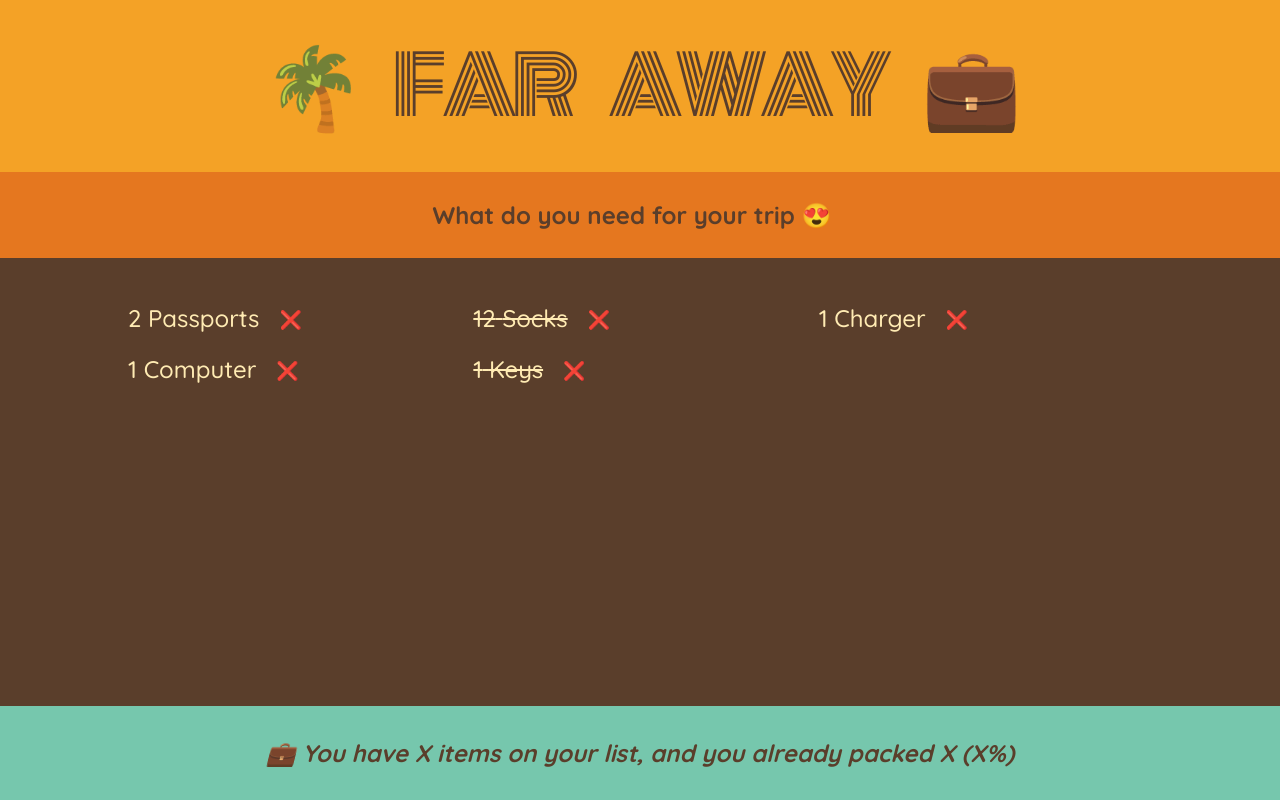
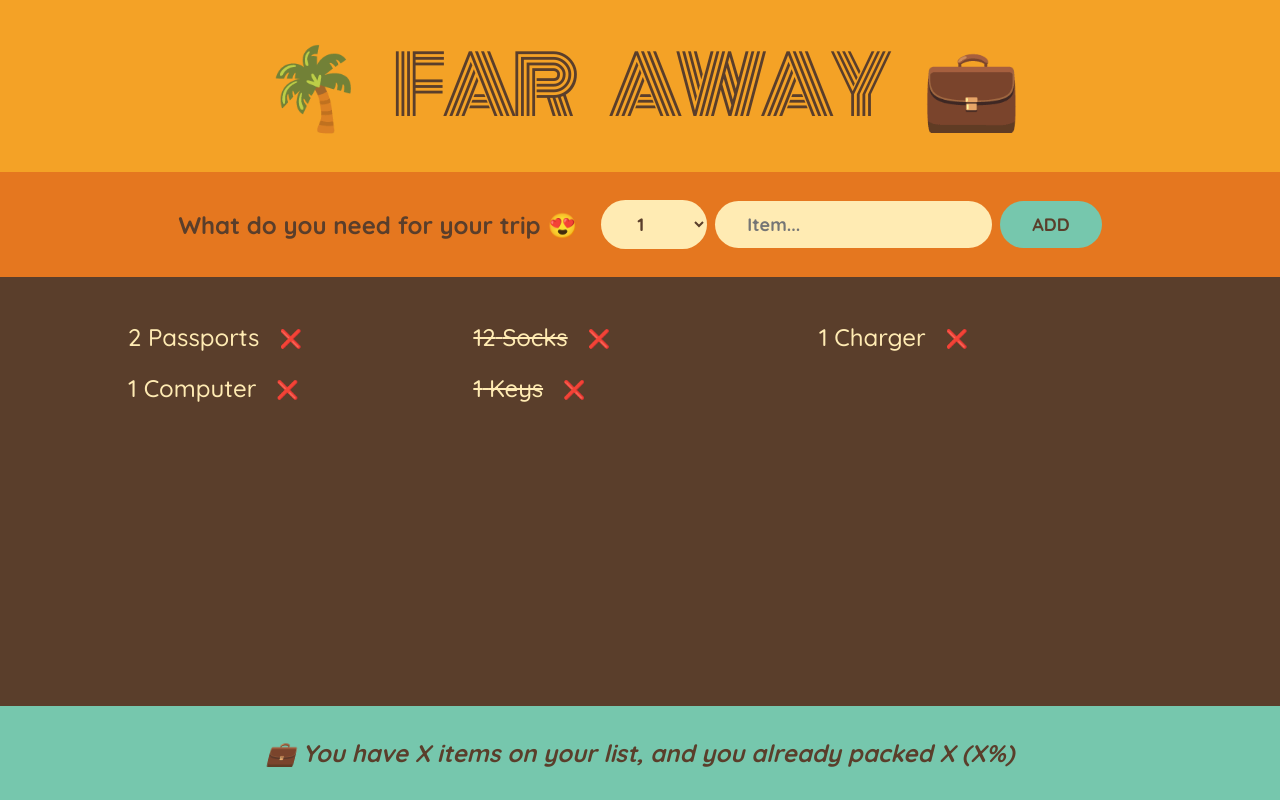
Before and after one commit to shavitshelli/05-travel-list, a React (Create React App) app: page / in a window 1280 px wide. Built offline with nearby package versions, Linux system fonts and the light colour scheme.

Commit message:
ui updates correctly , not finished

```diff
--- a/src/App.js
+++ b/src/App.js
@@ -1,3 +1,5 @@
+import { useState } from "react";
+
 const initialItems = [
   { id: 1, description: "Passports", quantity: 2, packed: false },
   { id: 2, description: "Socks", quantity: 12, packed: true },
@@ -21,10 +23,51 @@ function Logo() {
   return <h1>🌴 Far Away 💼</h1>;
 }
 function Form() {
+  //The reason for us to want to use controlled elements is to be able to control all
+  //the elements from inside react amd not be controled from within the DOM therfore we need state
+  // to maintain the application in sync with the changes occuring
+  //1)first we use useState to get the curr state of the description
+  //2)second we give the input tag the value of desc
+  //3)third onChange we set the text to be the value entered - e.target.value
+  const [desc, setDesc] = useState("");
+  const [numItems, setNumItems] = useState(1);
+
+  function handleSubmit(e) {
+    //prevents from the page being reloaded on submit
+    e.preventDefault();
+
+    //if no description exist we dont need to submit
+    if (!desc) return;
+
+    const newItem = { desc, numItems, packed: false, id: Date.now() };
+    console.log(newItem);
+
+    //afet submitting we want to go back to initial state
+    setDesc("");
+    setNumItems(1);
+  }
+
   return (
-    <div className="add-form">
+    <form className="add-form" onSubmit={handleSubmit}>
       <h3>What do you need for your trip 😍</h3>
-    </div>
+      <select
+        value={numItems}
+        onChange={(e) => setNumItems(Number(e.target.value))}
+      >
+        {Array.from({ length: 20 }, (_, i) => i + 1).map((opt) => (
+          <option value={opt} key={opt}>
+            {opt}
+          </option>
+        ))}
+      </select>
+      <input
+        type="text"
+        placeholder="Item..."
+        value={desc}
+        onChange={(e) => setDesc(e.target.value)}
+      />
+      <button>Add</button>
+    </form>
   );
 }
 function PackingList() {
@@ -32,7 +75,7 @@ function PackingList() {
     <div className="list">
       <ul>
         {initialItems.map((item) => (
-          <Item item={item} />
+          <Item item={item} key={item.id} />
         ))}
       </ul>
     </div>
```
